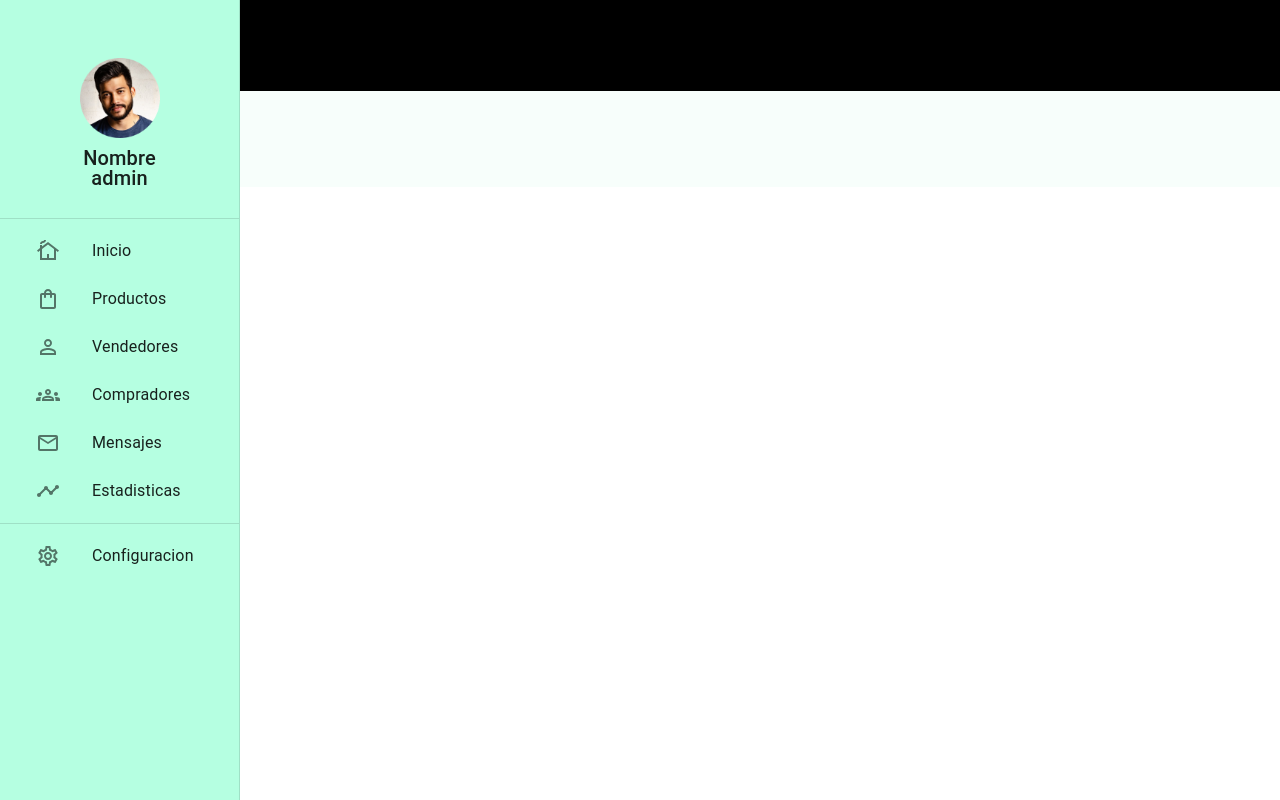
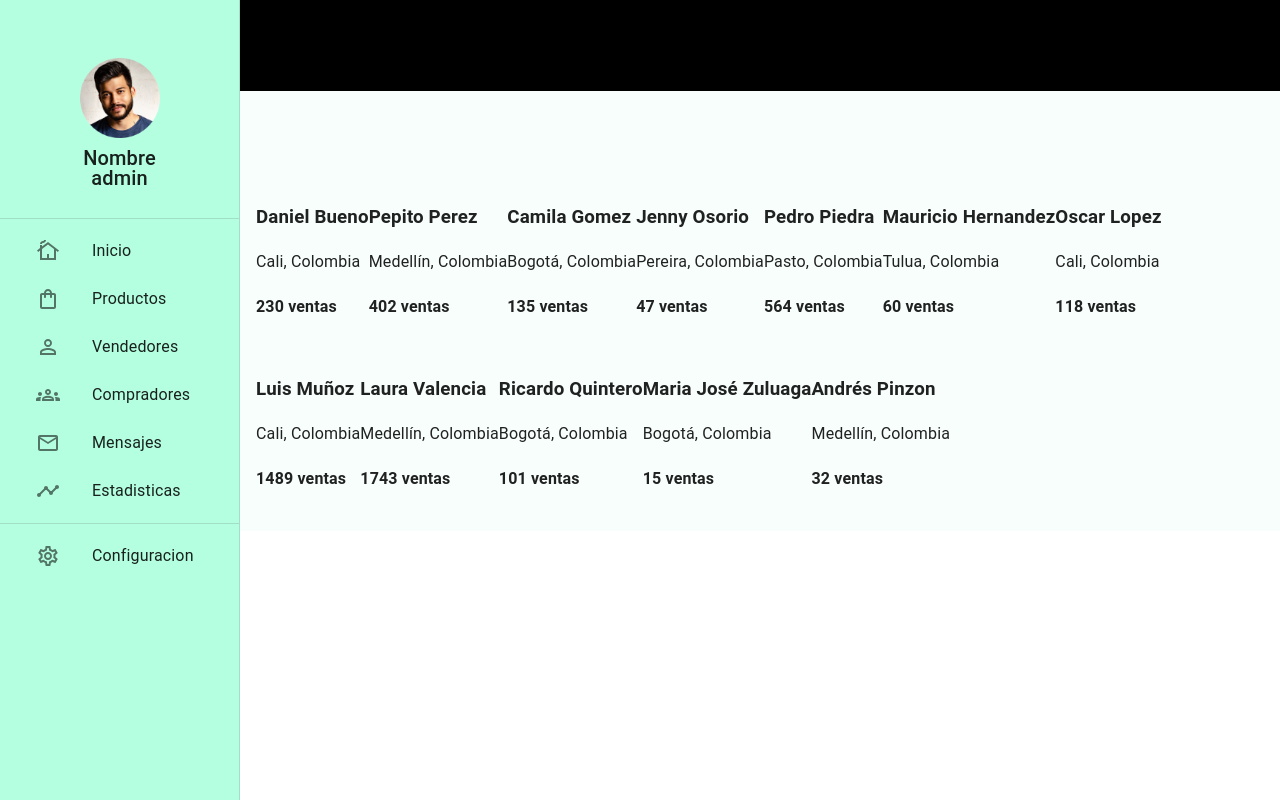
Before and after one commit to julianaquin/administracion-de-vendedores, a Next.js app: page / in a window 1280 px wide. Built offline with nearby package versions, Linux system fonts and the light colour scheme.

Commit message:
Arreglo vendedores

```diff
--- /dev/null
+++ b/components/Carts.js
@@ -0,0 +1,120 @@
+
+import Grid from '@mui/material/Grid';
+import Box from '@mui/material/Box';
+
+
+
+export default function Carts(){
+
+    const vendedores = [
+        {
+            nombre:"Daniel Bueno",
+            ciudad:"Cali",
+            ventas:230,
+            puntaje:4
+        },
+        {
+            nombre:"Pepito Perez",
+            ciudad:"Medellín",
+            ventas:402,
+            puntaje:4
+        },
+        {
+            nombre:"Camila Gomez",
+            ciudad:"Bogotá",
+            ventas:135,
+            puntaje:5
+        },
+        {
+            nombre:"Jenny Osorio",
+            ciudad:"Pereira",
+            ventas:47,
+            puntaje:4
+        },
+        {
+            nombre:"Pedro Piedra",
+            ciudad:"Pasto",
+            ventas:564,
+            puntaje:5
+        },
+        {
+            nombre:"Mauricio Hernandez",
+            ciudad:"Tulua",
+            ventas:60,
+            puntaje:4
+        },
+        {
+            nombre:"Oscar Lopez",
+            ciudad:"Cali",
+            ventas:118,
+            puntaje:3
+        },
+        {
+            nombre:"Luis Muñoz",
+            ciudad:"Cali",
+            ventas:1489,
+            puntaje:4
+        },
+        {
+            nombre:"Laura Valencia",
+            ciudad:"Medellín",
+            ventas:1743,
+            puntaje:4
+        },
+        {
+            nombre:"Ricardo Quintero",
+            ciudad:"Bogotá",
+            ventas:101,
+            puntaje:4
+        },
+        {
+            nombre:"Maria José Zuluaga",
+            ciudad:"Bogotá",
+            ventas:15,
+            puntaje:4
+        },
+        {
+            nombre:"Andrés Pinzon",
+            ciudad:"Medellín",
+            ventas:32,
+            puntaje:4
+        }
+
+    ]
+
+    return(
+        <div>
+            <Grid container >
+            {vendedores.map((vendedor, index) => (
+                <Grid item>
+                     <Box
+                    w="100%"
+                    alignItems="center"
+                    marginTop={4}
+                    marginBottom={3}
+                    >
+                    <Box>
+
+                        </Box>
+
+                        <Box>
+                            <h3 fontWeight="bold">
+                                {vendedor.nombre}
+                            </h3>
+
+                            <p fontWeight="extrabold">
+                                {vendedor.ciudad}, Colombia
+                            </p>
+                            <h4>
+                                {vendedor.ventas} ventas
+                            </h4>
+                        </Box>
+                 </Box>
+
+                </Grid>
+            ))}
+            </Grid>
+
+        </div>
+    )
+}
--- a/components/Navbar.js
+++ b/components/Navbar.js
@@ -21,6 +21,7 @@ import Settings from '@mui/icons-material/SettingsOutlined';
 import Avatar from '@mui/material/Avatar';
 import Toolbar from '@mui/material/Toolbar';
 import Topbar from './Topbar';
+import Carts from './Carts';
 import ImgAdmin from '/assets/img/admin.png'
 import { Typography } from '@mui/material';
 
@@ -146,6 +147,8 @@ function ResponsiveDrawer(props) {
       >
         <Toolbar />
 
+        <Carts />
+
       </Box>
     </Box>
     </div>
```
